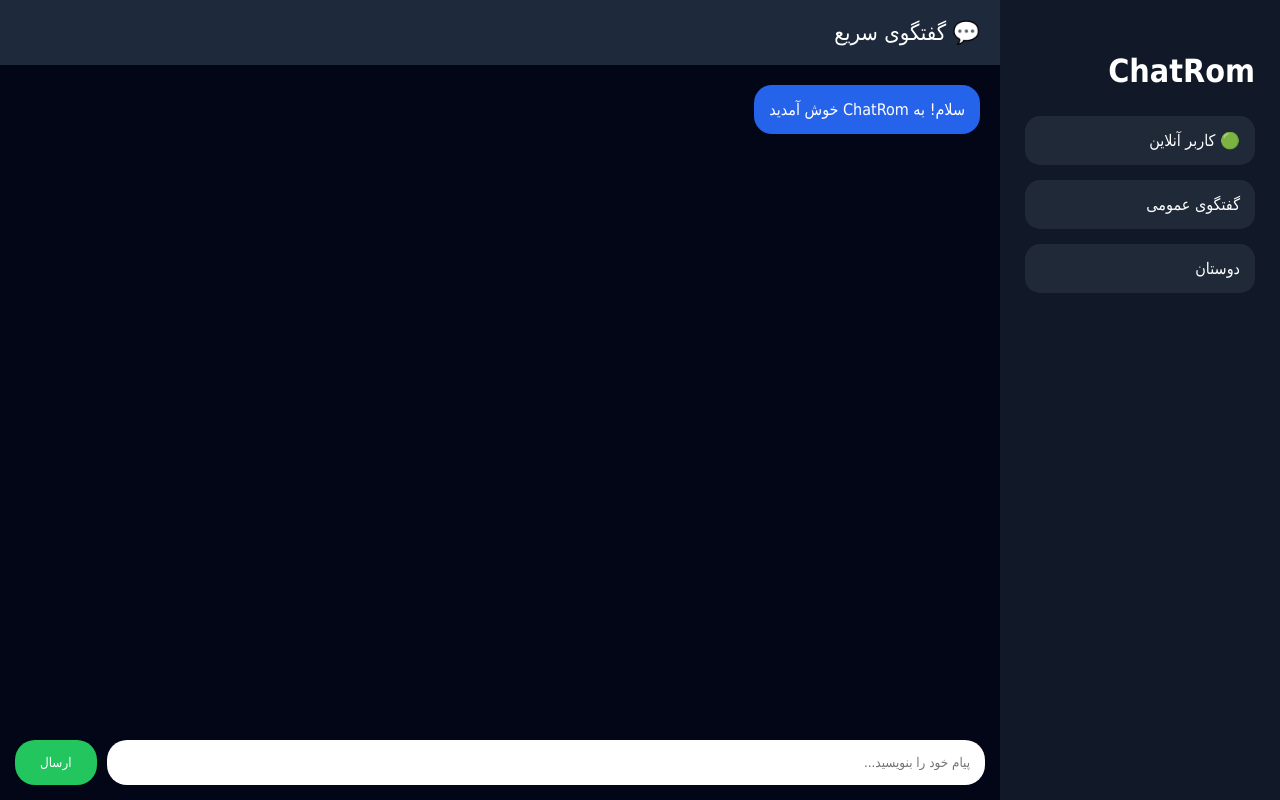
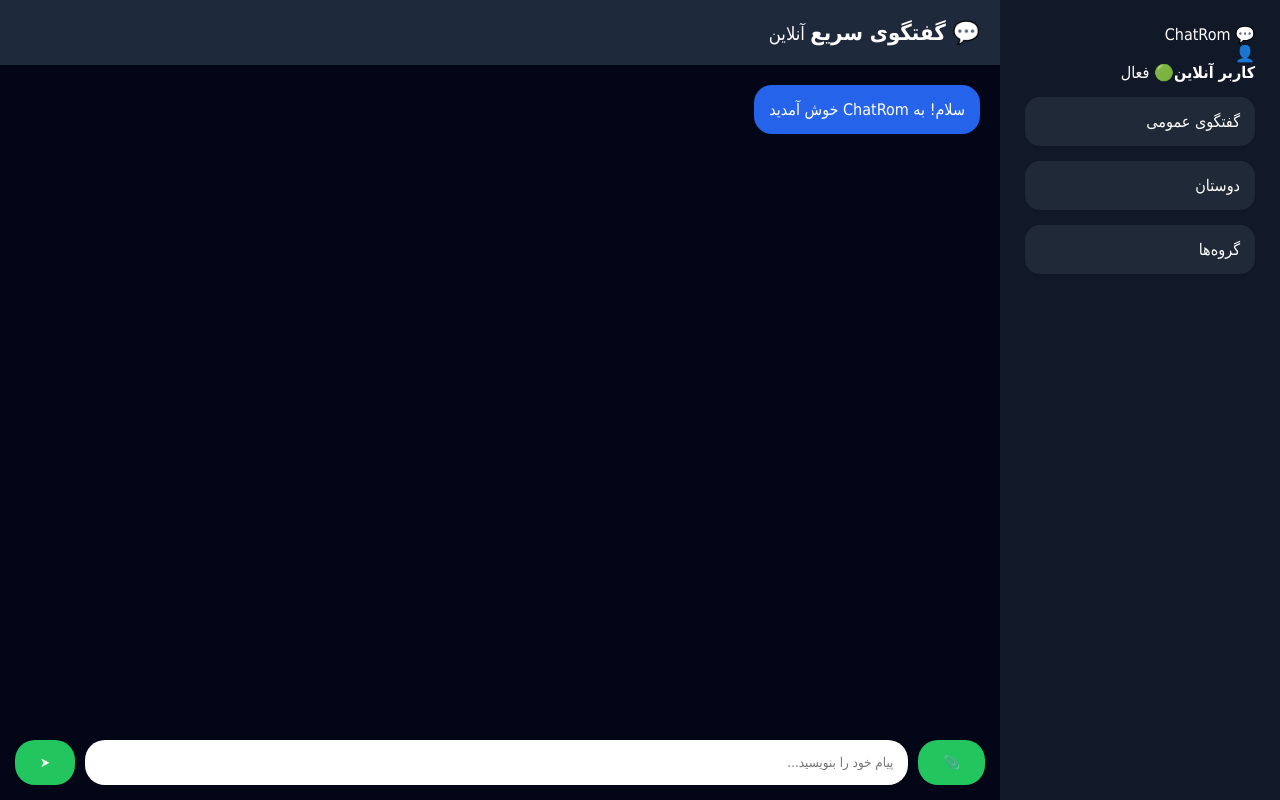
Before and after one commit to ofnfornt/chat_rom, a website: page index.html in a window 1280 px wide. Drawn offline with Linux system fonts and the light colour scheme.

Commit message:
Upgrade chat UI layout to modern app style

```diff
--- a/index.html
+++ b/index.html
@@ -9,19 +9,21 @@
 <body>
 <div class="app">
   <aside class="sidebar">
-    <h1>ChatRom</h1>
-    <div class="user">🟢 کاربر آنلاین</div>
-    <div class="chat">گفتگوی عمومی</div>
+    <div class="brand">💬 ChatRom</div>
+    <div class="profile"><div class="avatar">👤</div><div><b>کاربر آنلاین</b><span>🟢 فعال</span></div></div>
+    <div class="chat active">گفتگوی عمومی</div>
     <div class="chat">دوستان</div>
+    <div class="chat">گروه‌ها</div>
   </aside>
   <main class="chatbox">
-    <header>💬 گفتگوی سریع</header>
+    <header><b>💬 گفتگوی سریع</b><small> آنلاین</small></header>
     <section id="messages">
-      <div class="msg">سلام! به ChatRom خوش آمدید</div>
+      <div class="msg received">سلام! به ChatRom خوش آمدید</div>
     </section>
     <footer>
+      <button class="attach">📎</button>
       <input id="input" placeholder="پیام خود را بنویسید...">
-      <button onclick="sendMessage()">ارسال</button>
+      <button onclick="sendMessage()">➤</button>
     </footer>
   </main>
 </div>
```
